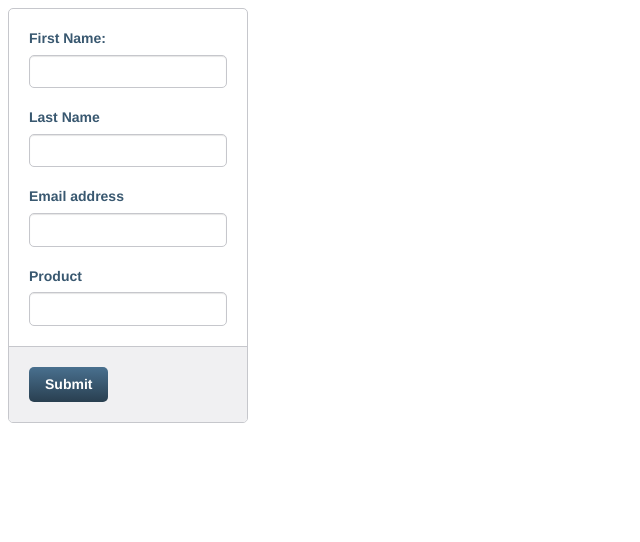
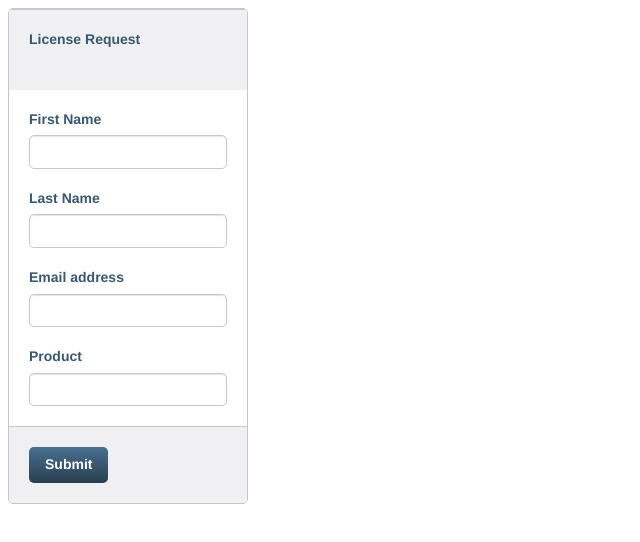
Before and after one commit to ashtewari/keynode, a website: page main.html in a window 1280 px wide. Shown: the whole page, without its empty margins (0-640 px from the left). Drawn offline with Linux system fonts and the light colour scheme.

Commit message:
main header

```diff
--- a/main.html
+++ b/main.html
@@ -63,14 +63,28 @@
         float: left;
         margin: 10px 0 0 20px;
         }
+        .license-header {
+        background: #f0f0f2;
+        border-top: 1px solid #c6c7cc;
+        padding: 20px;
+        }
+        .license-header label {
+        color: #395870;
+        display: block;
+        font-weight: bold;
+        margin-bottom: 20px;
+        }
     </style>
 </head>
 
 <body>
     <form name="input" action="issue" method="post">
+    <fieldset class="license-header">
+        <label>License Request</label>
+    </fieldset>
     <fieldset class="license-info">
         <label>
-        First Name:
+        First Name
         <input type="text" name="First Name" required>
         </label>
         <label>
```
